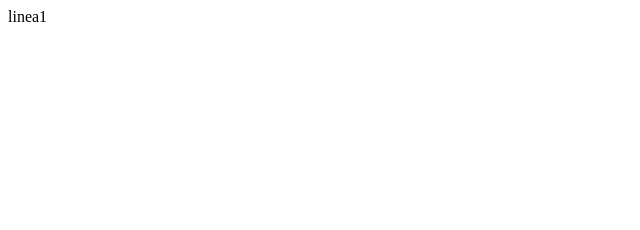
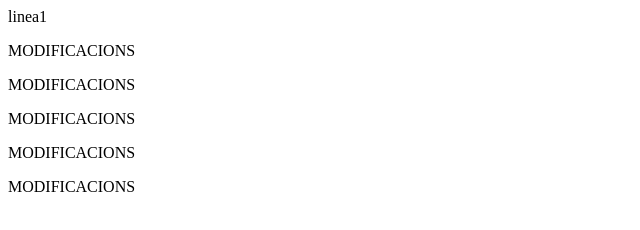
Before and after one commit to garganiel/repositoriPullrequest, a plain HTML site: page index.html in a window 1280 px wide. Shown: the whole page, without its empty margins (0-640 px from the left). Drawn offline with Linux system fonts and the light colour scheme.

Commit message:
Commit PULL request Modificacions  desde el netBeans

```diff
--- a/index.html
+++ b/index.html
@@ -1,5 +1,10 @@
 <html>
 <body>
 <p>linea1</p>
+<p>MODIFICACIONS</p>
+<p>MODIFICACIONS</p>
+<p>MODIFICACIONS</p>
+<p>MODIFICACIONS</p>
+<p>MODIFICACIONS</p>
 </body>
 </html>
```
